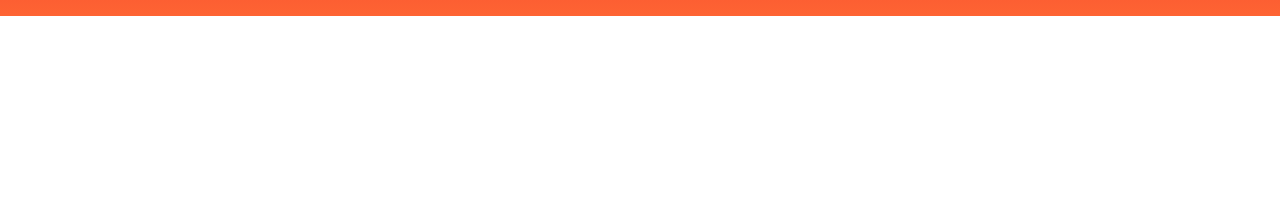
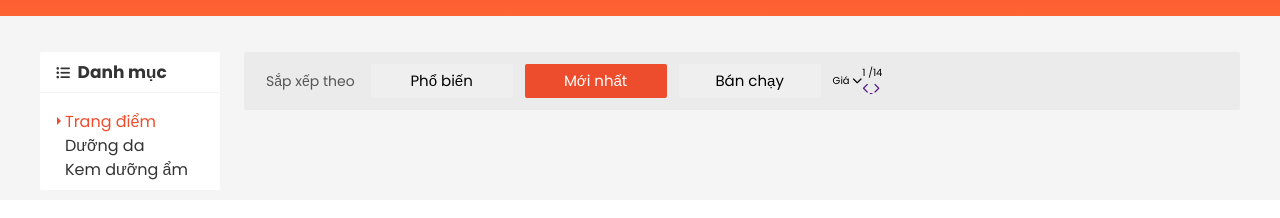
Before and after one commit to PhanNguyenLich/f8-shoppee, a plain HTML site: page index.html in a window 1280 px wide. Shown: the part 104-322 px from the top of the page. Drawn offline with nearby package versions, Linux system fonts and the light colour scheme.

Commit message:
home filter

```diff
--- a/assets/Css/base.css
+++ b/assets/Css/base.css
@@ -38,7 +38,22 @@ p {
 .grid__row {
     display: flex;
     flex-wrap: wrap;
+    margin-left: -12px;
+    margin-right: -12px;
 }
+
+.grid__column-2 {
+    padding-left: 12px;
+    padding-right: 12px;
+    width: 16.6667%;
+}
+
+.grid__column-10 {
+    padding-left: 12px;
+    padding-right: 12px;
+    width: 83.3334%;
+}
+
 
 /* Animation */
 @keyframes fadeIn {
@@ -97,7 +112,7 @@ p {
 
 /* Button style */
 .btn {
-    display: flex;
+    display: inline-flex;
     align-items: center;
     justify-content: center;
     min-width: 142px;
--- a/assets/Css/main.css
+++ b/assets/Css/main.css
@@ -849,3 +849,99 @@
     line-height: 38px;
     display: block;
 }
+
+/* app container */
+
+.app__container {
+    background-color: #f5f5f5;
+}
+
+.app__content {
+    padding-top : 36px;
+}
+
+.category {
+    background-color: var(--white-color);
+    border-radius: 2px;
+}
+
+.category_heading {
+    color: var(--text-color);
+    font-size: 1.7rem;
+    padding: 12px 16px;
+    margin-top: 0;
+    border-bottom: 1px solid rgba(0, 0, 0, 0.05);
+}
+
+.category_heading-icon {
+    font-size: 1.4rem;
+    margin-right: 4px;
+
+}
+
+.category-list {
+    padding: 0 0 8px 0;
+    list-style: none;
+    margin-left: 9px;
+}
+
+/* .category-item {
+
+} */
+
+.category-item--active.category-item__link {
+    color: var(--primary-color);
+}
+
+.category-item--active.category-item__link::before {
+    position: absolute;
+    content: "";
+    top: 50%;
+    left: 8px;
+    transform: translateY(calc(-50% - 1px));
+    border: 4px solid;
+    border-color: transparent transparent transparent var(--primary-color);
+
+}
+.category-item__link {
+    position: relative;
+    text-decoration: none;
+    color: var(--text-color);
+    font-size: 1.6rem;
+    padding: 4px 16px;
+    display: block;
+    transition: right linear 0.1s;
+    right: 0;
+}
+
+.category-item__link:hover {
+    right: -4px;
+    color: var(--primary-color);
+
+}
+
+/* Home sort */
+
+.home-filter {
+    display: flex;
+    align-items: center;
+    padding: 12px 22px;
+    border-radius: 2px;
+    background-color: rgba(0, 0, 0, 0.04);
+}
+
+.home-filter__label {
+    color: #555;
+    font-size: 1.4rem;
+    margin-right: 16px;
+}
+
+.home-filter__btn {
+    margin-right: 12px;
+    min-width: 90px;
+}
+
+.home-filter__page {
+    display: flex;
+    align-items: center;
+}
--- a/index.html
+++ b/index.html
@@ -386,7 +386,58 @@
         </div>
       </div>
     </header>
-    <div class="container"></div>
+    <div class="app__container">
+      <div class="grid">
+        <div class="grid__row app__content">
+          <div class="grid__column-2">
+            <nav class="category">
+              <h3 class="category_heading">
+                <i class="category_heading-icon fa-solid fa-list-ul"></i>
+                Danh mục
+              </h3>
+              <ul class="category-list">
+                <li class="category-item">
+                  <a href="#" class="category-item__link category-item--active">Trang điểm</a>
+                </li>
+                <li class="category-item">
+                  <a href="#" class="category-item__link">Dưỡng da</a>
+                </li>
+                <li class="category-item">
+                  <a href="#" class="category-item__link">Kem dưỡng ẩm</a>
+                </li>
+              </ul>
+            </nav>
+          </div>
+          <div class="grid__column-10">
+            <div class="home-filter">
+              <span class="home-filter__label">Sắp xếp theo</span>
+              <button class="home-filter__btn btn">Phổ biến</button>
+              <button class="home-filter__btn btn btn--primary">Mới nhất</button>
+              <button class="home-filter__btn btn">Bán chạy</button>
+
+              <div class="select-input">
+                <span class="select-input__label">Giá</span>
+                <i class="fa-solid fa-chevron-down"></i>
+              </div>
+
+              <div class="home-filter__page">
+                <span class="home-filter__page-num">
+                  <span class="home-filter__page-current">1</span>
+                  /14
+
+                  <div class="home-filter__page-control">
+                    <a href="" class="home-filter__page-btn">
+                      <i class="fa-solid fa-chevron-left"></i>
+                      <i class="fa-solid fa-chevron-right"></i>
+                    </a>
+                  </div>
+                </span>
+              </div>
+            </div>
+          </div>
+        </div>
+      </div>
+    </div>
     <footer class="footer"></footer>
   </div>
   <!-- Modal Layout -->
```
